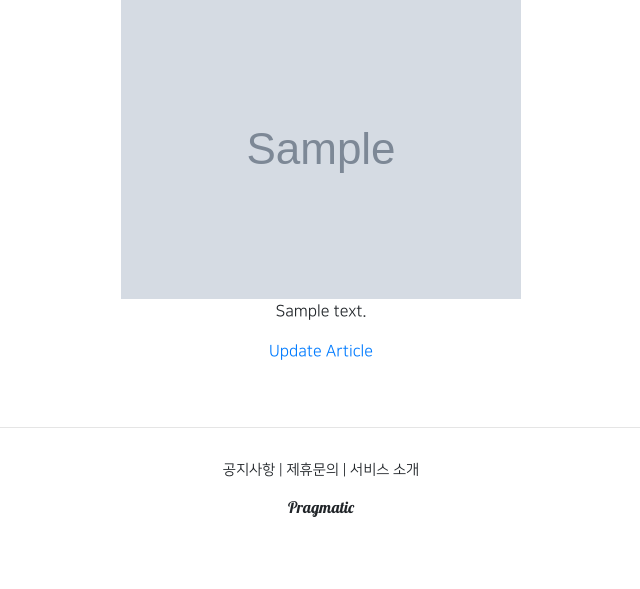
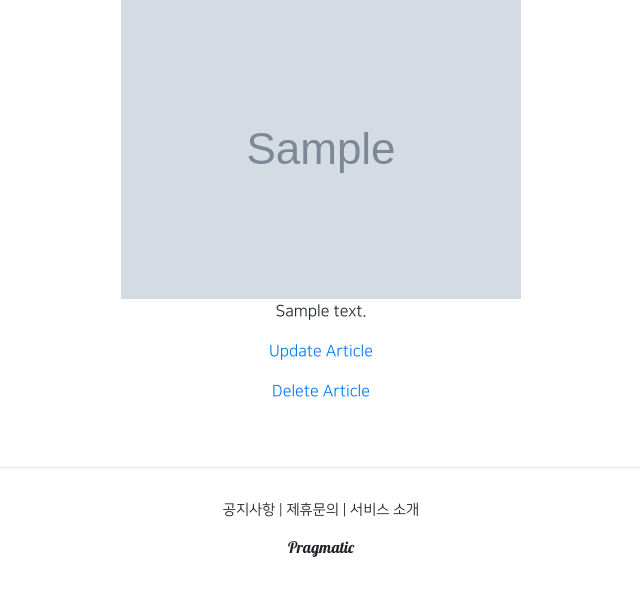
Before and after one commit to lhjwork/pinterest_django, a Django app: page /articles/detail/1 in a window 1280 px wide. Shown: the part 266-855 px from the top of the page, without its empty margins (319-959 px from the left). Before the commit the page ends 783 px from the top, so only its background shows below. Run offline with Django 4.2, Linux system fonts and the light colour scheme; tables that the repository leaves empty hold one stand-in row (values such as "Sample post"); grey boxes marked "Sample" are stand-in pictures; some libraries are stand-ins or nearby versions.

Commit message:
35. Articleapp Implementation end

```diff
--- a/articleapp/templates/articleapp/detail.html
+++ b/articleapp/templates/articleapp/detail.html
@@ -20,6 +20,10 @@
                 <P>Update Article</P>
             </a>
 
+            <a href="{% url 'articleapp:delete' pk=target_article.pk %}">
+                <P>Delete Article</P>
+            </a>
+
         </div>
     </div>
 
--- a/articleapp/urls.py
+++ b/articleapp/urls.py
@@ -1,7 +1,7 @@
 from django.urls import path
 from django.views.generic import TemplateView
 
-from articleapp.views import ArticleCreateView, ArticleDetailView, ArticleUpdateView
+from articleapp.views import ArticleCreateView, ArticleDetailView, ArticleUpdateView, ArticleDeleteView
 
 app_name = 'articleapp'
 
@@ -10,4 +10,5 @@ urlpatterns = [
     path('create/', ArticleCreateView.as_view(), name='create'),
     path('detail/<int:pk>', ArticleDetailView.as_view(), name='detail'),
     path('update/<int:pk>', ArticleUpdateView.as_view(), name='update'),
+    path('delete/<int:pk>', ArticleDeleteView.as_view(), name='delete'),
 ]
--- a/articleapp/views.py
+++ b/articleapp/views.py
@@ -1,8 +1,8 @@
 from django.contrib.auth.decorators import login_required
 from django.shortcuts import render
-from django.urls import reverse
+from django.urls import reverse, reverse_lazy
 from django.utils.decorators import method_decorator
-from django.views.generic import CreateView, DetailView, UpdateView
+from django.views.generic import CreateView, DetailView, UpdateView, DeleteView
 
 from articleapp.decorators import article_ownership_required
 from articleapp.forms import ArticleCreationForm
@@ -42,3 +42,11 @@ class ArticleUpdateView(UpdateView):
 
     def get_success_url(self):
         return reverse('articleapp:detail', kwargs={'pk': self.object.pk})
+
+@method_decorator(article_ownership_required,'get')
+@method_decorator(article_ownership_required,'post')
+class ArticleDeleteView(DeleteView):
+    model = Article
+    context_object_name = 'target_article'
+    success_url = reverse_lazy('articleapp:list')
+    template_name = 'articleapp/delete.html'
```
Also changed, not shown: articleapp/templates/articleapp/delete.html (added, +21 -0 lines).
